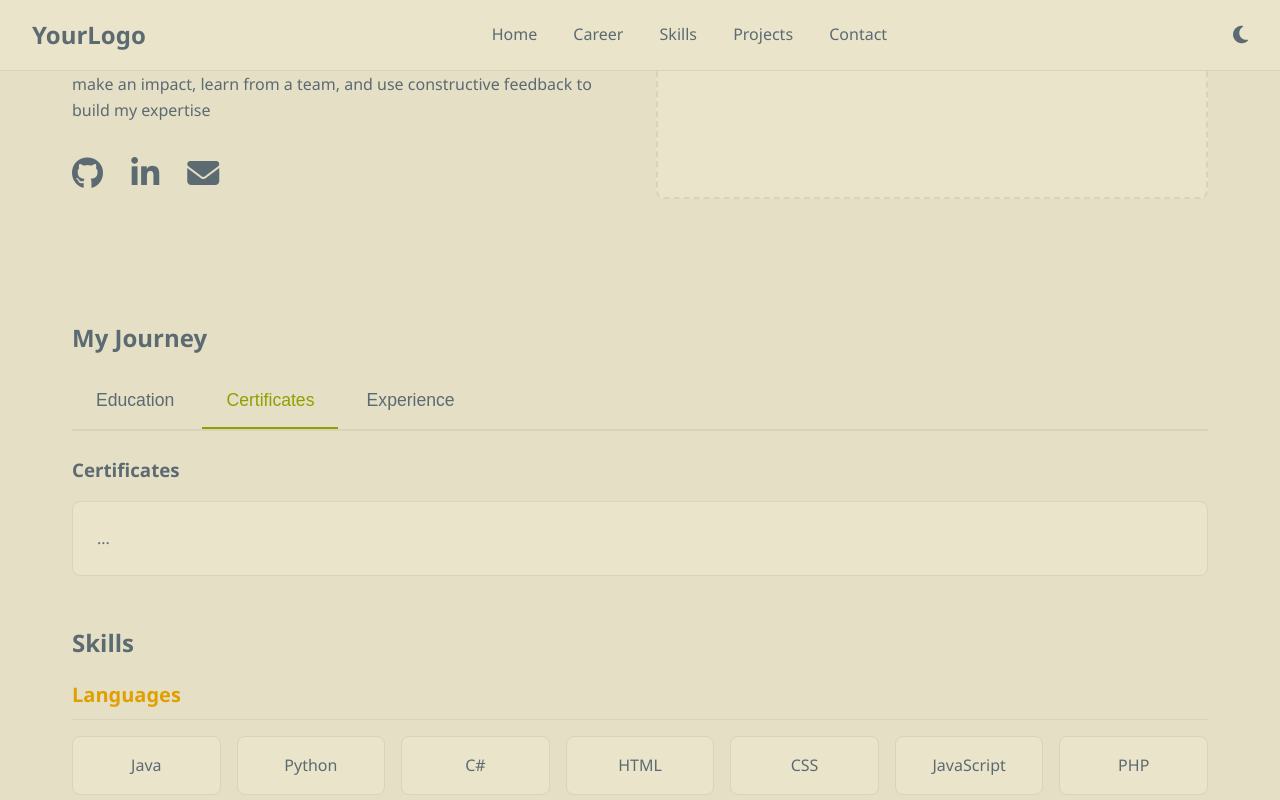
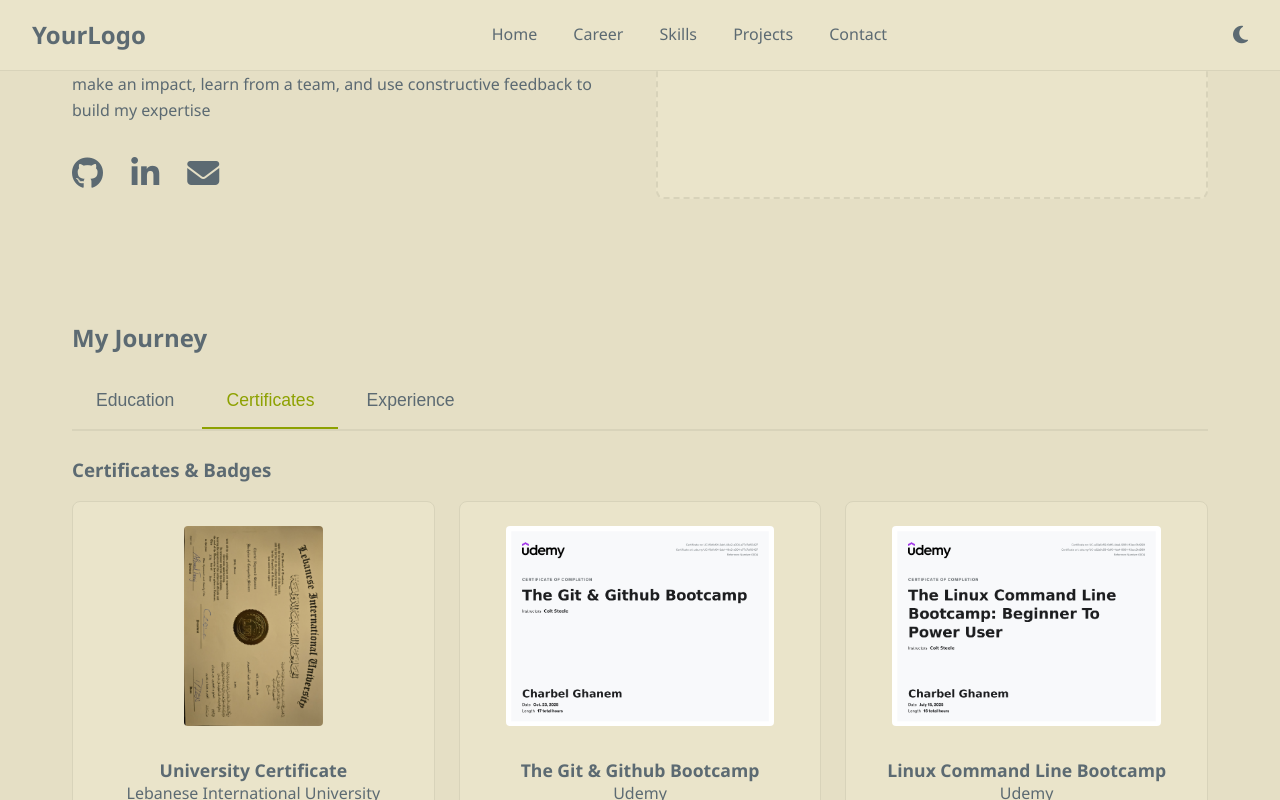
Before and after one commit to bmislol/bmislol.github.io, a plain HTML site: page index.html in a window 1280 px wide. Both pictures are taken after a click on the button "Certificates". Shown: the part 424-1224 px from the top of the page. Drawn offline with Linux system fonts and the light colour scheme; no server answers.

Commit message:
include all the certificates available in asset folder

```diff
--- a/index.html
+++ b/index.html
@@ -62,8 +62,80 @@
                     </div>
                 </div>
                 <div id="certificates" class="tab-panel">
-                    <h3>Certificates</h3>
-                    <div class="card">...</div>
+                    <h3>Certificates & Badges</h3>
+                    <div class="certs-grid">
+
+                        <div class="cert-card">
+                            <a href="assets/images/certificates/Lebanese International Universsity Certificate.jpg" target="_blank" title="View Certificate">
+                                <img src="assets/images/certificates/Lebanese International Universsity Certificate.jpg" alt="Lebanese International University Certificate">
+                            </a>
+                            <div class="cert-info">
+                                <strong>University Certificate</strong><br/>
+                                Lebanese International University
+                            </div>
+                        </div>
+
+                        <div class="cert-card">
+                            <a href="assets/images/certificates/The Git & Github Bootcamp.jpg" target="_blank" title="View Certificate">
+                                <img src="assets/images/certificates/The Git & Github Bootcamp.jpg" alt="The Git & Github Bootcamp Certificate">
+                            </a>
+                            <div class="cert-info">
+                                <strong>The Git & Github Bootcamp</strong><br/>
+                                Udemy
+                            </div>
+                        </div>
+
+                        <div class="cert-card">
+                            <a href="assets/images/certificates/Linux Command Line Bootcamp.jpg" target="_blank" title="View Certificate">
+                                <img src="assets/images/certificates/Linux Command Line Bootcamp.jpg" alt="Linux Command Line Bootcamp Certificate">
+                            </a>
+                            <div class="cert-info">
+                                <strong>Linux Command Line Bootcamp</strong><br/>
+                                Udemy
+                            </div>
+                        </div>
+
+                        <div class="cert-card">
+                            <a href="assets/images/certificates/The Ultimate MySQL Bootcamp_ Go from SQL Beginner to Expert.jpg" target="_blank" title="View Certificate">
+                                <img src="assets/images/certificates/The Ultimate MySQL Bootcamp_ Go from SQL Beginner to Expert.jpg" alt="The Ultimate MySQL Bootcamp Certificate">
+                            </a>
+                            <div class="cert-info">
+                                <strong>The Ultimate MySQL Bootcamp</strong><br/>
+                                Udemy
+                            </div>
+                        </div>
+
+                        <div class="cert-card">
+                            <a href="https://verify.openedg.org/?id=RRXj.EXf2.av8e" target="_blank" title="Verify Badge">
+                                <img src="assets/images/badges/pcep-entry-level.png" alt="PCEP Entry-Level">
+                            </a>
+                            <div class="cert-info">
+                                <strong>PCEP - Entry-Level Python</strong><br/>
+                                July 24, 2024
+                            </div>
+                        </div>
+
+                        <div class="cert-card">
+                            <a href="https://www.netacad.com/certificates?issuanceId=e6f57ec5-09bd-46f5-b914-905c4735642b" target="_blank" title="Verify Badge">
+                                <img src="assets/images/badges/ccna-switching.png" alt="CCNA Switching">
+                            </a>
+                            <div class="cert-info">
+                                <strong>CCNA: Switching, Routing, and Wireless Essentials</strong><br/>
+                                July 18, 2024
+                            </div>
+                        </div>
+
+                        <div class="cert-card">
+                            <a href="https://www.netacad.com/certificates?issuanceId=8215508e-af84-470c-ab5f-0beb139ca94c" target="_blank" title="Verify Badge">
+                                <img src="assets/images/badges/ccna-networks.png" alt="CCNA Networks">
+                            </a>
+                            <div class="cert-info">
+                                <strong>CCNA: Introduction to Networks</strong><br/>
+                                February 27, 2024
+                            </div>
+                        </div>
+
+                    </div>
                 </div>
                 <div id="experience" class="tab-panel">
                     <h3>Experience</h3>
--- a/style.css
+++ b/style.css
@@ -326,3 +326,61 @@ main {
 [data-theme="dark"] .skill-card:hover {
      color: var(--bg-color); /* Use the dark bg color on the dark-theme accent */
 }
+
+/* --- Certificates Section --- */
+.certs-grid {
+    display: grid;
+    /* Responsive grid, 2-3 columns */
+    grid-template-columns: repeat(auto-fit, minmax(280px, 1fr));
+    gap: 1.5rem;
+}
+
+.cert-card {
+    background-color: var(--card-bg);
+    border: 1px solid var(--border-color);
+    border-radius: var(--border-radius);
+    padding: 1.5rem;
+    text-align: center;
+    display: flex; /* Helps align content */
+    flex-direction: column;
+    justify-content: space-between; /* Pushes info to the bottom */
+    transition: transform var(--transition-speed), box-shadow var(--transition-speed);
+}
+
+.cert-card:hover {
+    transform: translateY(-5px);
+    box-shadow: 0 4px 12px rgba(0, 0, 0, 0.1);
+}
+
+[data-theme="dark"] .cert-card:hover {
+     box-shadow: 0 4px 12px rgba(0, 0, 0, 0.3);
+}
+
+.cert-card a {
+    display: block;
+    margin-bottom: 1rem;
+    flex-grow: 1; /* Allows image to fill space */
+    display: flex;
+    align-items: center;
+    justify-content: center;
+}
+
+.cert-card img {
+    /* Ensure images are responsive and don't overflow */
+    max-width: 100%;
+    height: auto;
+    /* Give all certs a consistent max height */
+    max-height: 200px;
+    object-fit: contain; /* Don't stretch images */
+    border-radius: 4px;
+}
+
+.cert-info {
+    margin-top: 1rem;
+    line-height: 1.4;
+}
+
+.cert-info strong {
+    color: var(--heading-color);
+    font-size: 1.1rem;
+}
```
